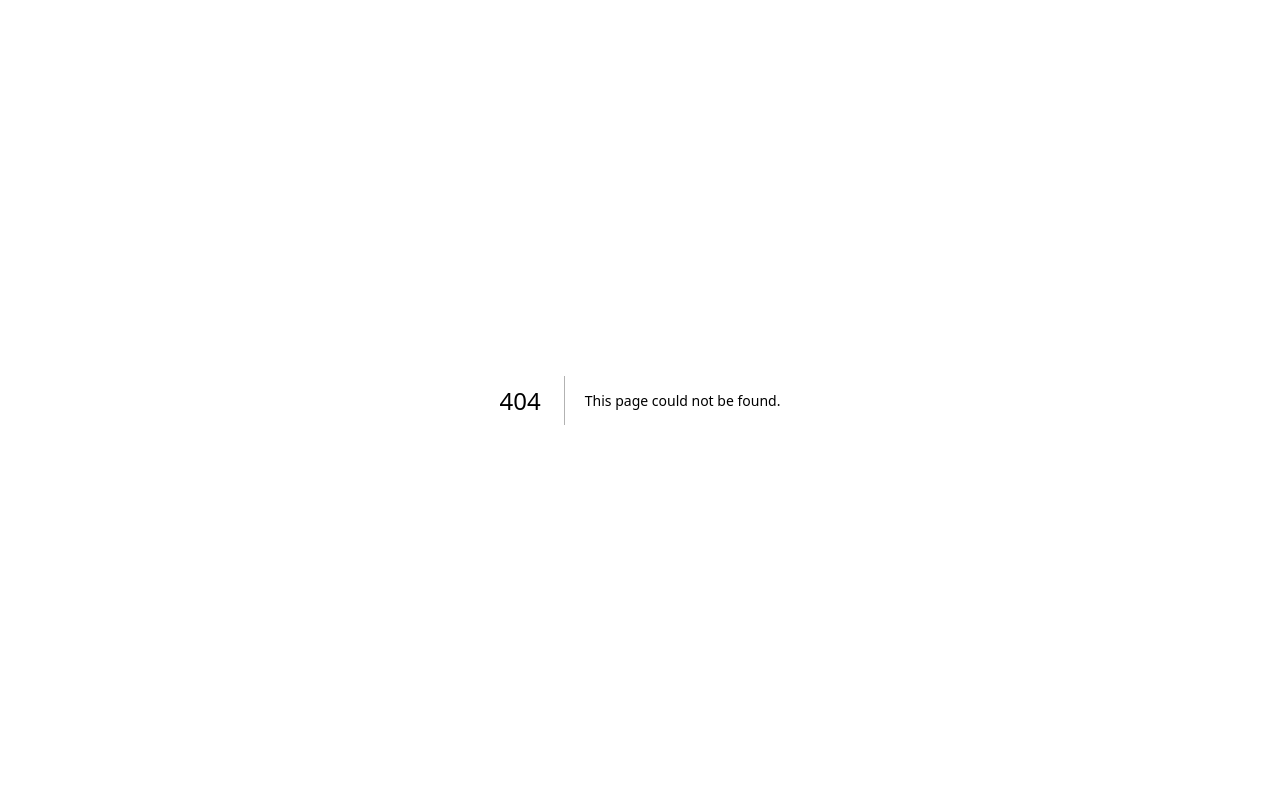
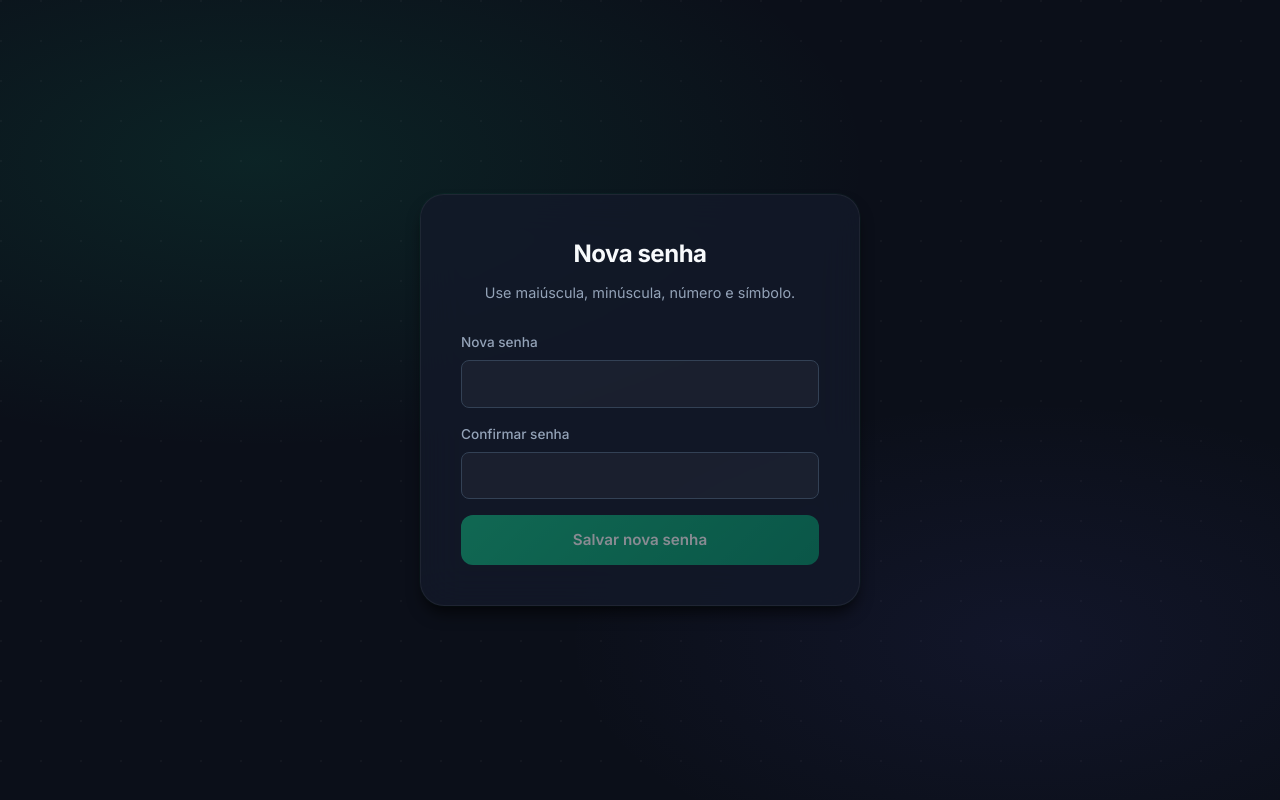
Before and after one commit to dolzaan/pila-saas, a Next.js app in the folder apps/web/: page /reset-password in a window 1280 px wide. Before the commit this address had no page. Built offline with nearby package versions, Linux system fonts and the light colour scheme.

Commit message:
feat: contas, lembretes e privacidade

```diff
--- /dev/null
+++ b/apps/web/app/(auth)/reset-password/page.tsx
@@ -0,0 +1,38 @@
+"use client";
+
+import { FormEvent, Suspense, useState } from "react";
+import { useRouter, useSearchParams } from "next/navigation";
+
+function ResetForm() {
+  const token = useSearchParams().get("token") || "";
+  const router = useRouter();
+  const [password, setPassword] = useState("");
+  const [confirmation, setConfirmation] = useState("");
+  const [error, setError] = useState<string | null>(null);
+  const [loading, setLoading] = useState(false);
+
+  async function submit(event: FormEvent) {
+    event.preventDefault();
+    if (password !== confirmation) return setError("As senhas não coincidem.");
+    setLoading(true);
+    const response = await fetch("/api/auth/reset-password", {
+      method: "POST", headers: { "Content-Type": "application/json" }, body: JSON.stringify({ token, password }),
+    });
+    const data = await response.json();
+    if (!response.ok) { setError(data.error || "Não foi possível trocar a senha."); setLoading(false); return; }
+    router.push("/login?password=reset");
+  }
+
+  return <div className="auth-card"><h1 className="auth-title">Nova senha</h1>
+    <p className="auth-subtitle">Use maiúscula, minúscula, número e símbolo.</p>
+    <form className="auth-form" onSubmit={submit}>
+      <div className="form-group"><label className="form-label" htmlFor="password">Nova senha</label><input className="form-input" id="password" type="password" required minLength={8} value={password} onChange={(event) => setPassword(event.target.value)} /></div>
+      <div className="form-group"><label className="form-label" htmlFor="confirmation">Confirmar senha</label><input className="form-input" id="confirmation" type="password" required minLength={8} value={confirmation} onChange={(event) => setConfirmation(event.target.value)} /></div>
+      {error && <div className="form-error">{error}</div>}
+      <button className="btn-primary" disabled={loading || !token}>{loading ? "Salvando..." : "Salvar nova senha"}</button>
+    </form></div>;
+}
+
+export default function ResetPasswordPage() {
+  return <main className="auth-page"><div className="auth-bg" aria-hidden="true" /><Suspense fallback={<div className="auth-card">Carregando...</div>}><ResetForm /></Suspense></main>;
+}
```
